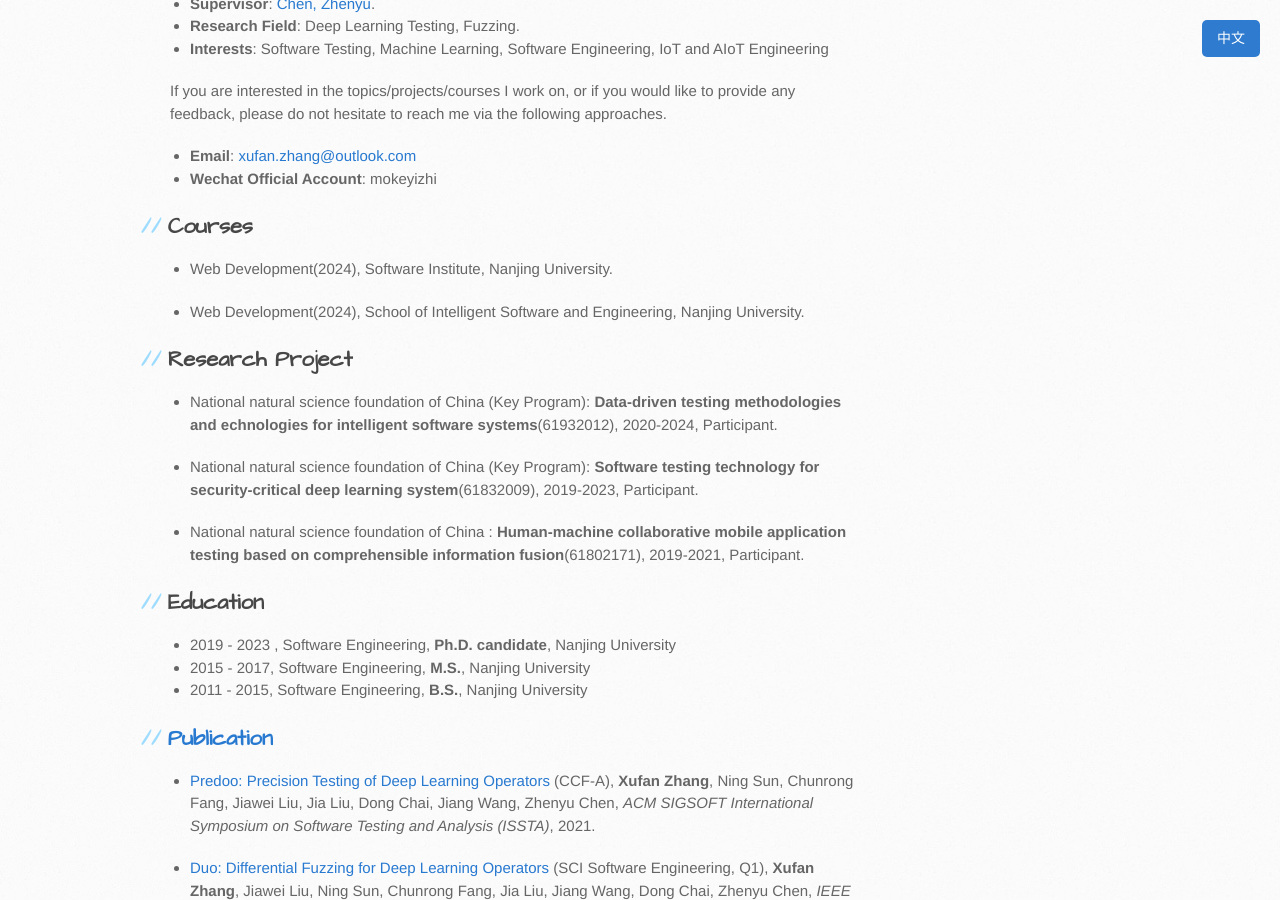
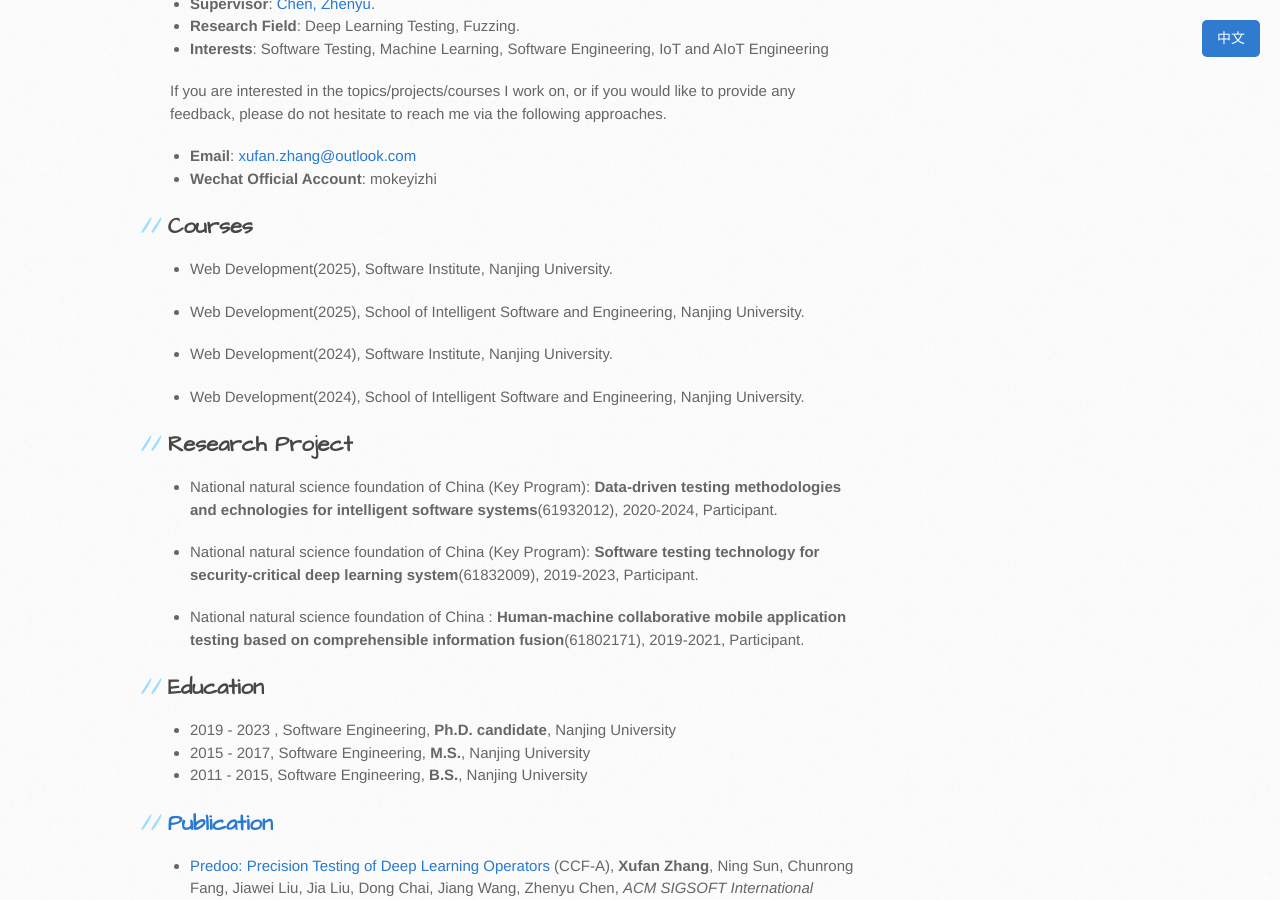
Before and after one commit to sunshinezxf/sunshinezxf.github.io, a Jekyll site: the page built from index.md, in a window 1280 px wide and 900 px high, scrolled down 330 px. Built offline with Jekyll 4.4.1, drawn with Linux system fonts in a browser that asks for light colours; the repository's description, which GitHub fills in, is left out; our own code applies the rules of GitHub Pages for plain Markdown files.

Commit message:
更新授课信息

```diff
--- a/index.md
+++ b/index.md
@@ -16,6 +16,10 @@ If you are interested in the topics/projects/courses I work on, or if you would
 - **Wechat Official Account**: mokeyizhi
 
 ## Courses
+
+- Web Development(2025), Software Institute, Nanjing University.
+
+- Web Development(2025), School of Intelligent Software and Engineering, Nanjing University.
 
 - Web Development(2024), Software Institute, Nanjing University.
 
```
Also changed, not shown: zh.md (+2 -0 lines).
